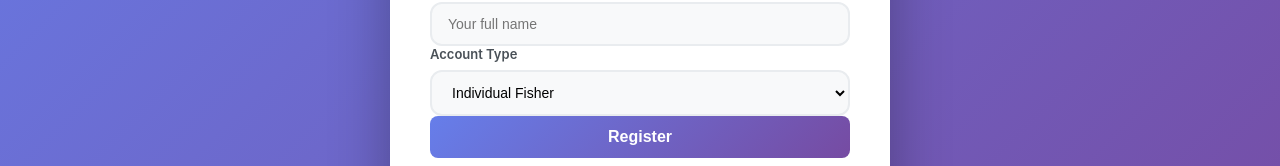
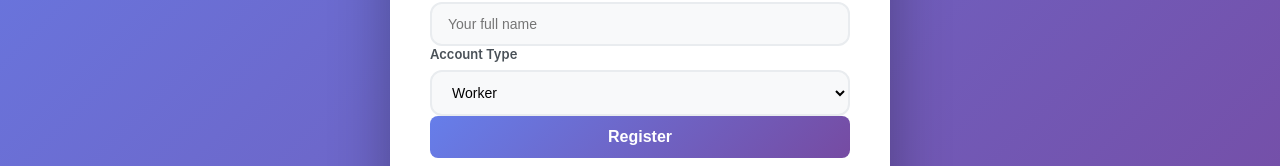
Before and after one commit to ALI-FAKI/fisheriesrecord, a React (Create React App) app: page / in a window 1280 px wide. Both pictures are taken after a click on the button "Need an account? Register". Shown: the part 430-596 px from the top of the page. Built offline with nearby package versions, Linux system fonts and the light colour scheme; no server answers.

Commit message:
Update default role in Login component
Changed default role from 'individual' to 'worker' in form data.

```diff
--- a/src/components/Login.js
+++ b/src/components/Login.js
@@ -8,7 +8,7 @@ const Login = ({ onLogin }) => {
     email: '',
     password: '',
     full_name: '',
-    role: 'individual',
+    role: 'worker',  // Changed default from 'individual' to 'worker'
     organization_name: ''
   });
   const [loading, setLoading] = useState(false);
@@ -105,14 +105,12 @@ const Login = ({ onLogin }) => {
               <div className="form-group">
                 <label>Account Type</label>
                 <select name="role" value={formData.role} onChange={handleChange}>
-                  <option value="individual">Individual Fisher</option>
-                  <option value="worker">Organization Worker</option>
-                  <option value="manager">Organization Manager</option>
+                  <option value="worker">Worker</option>
                   <option value="admin">Organization Admin</option>
                 </select>
               </div>
 
-              {(formData.role === 'admin' || formData.role === 'manager') && (
+              {formData.role === 'admin' && (
                 <div className="form-group">
                   <label>Organization Name</label>
                   <input
```
